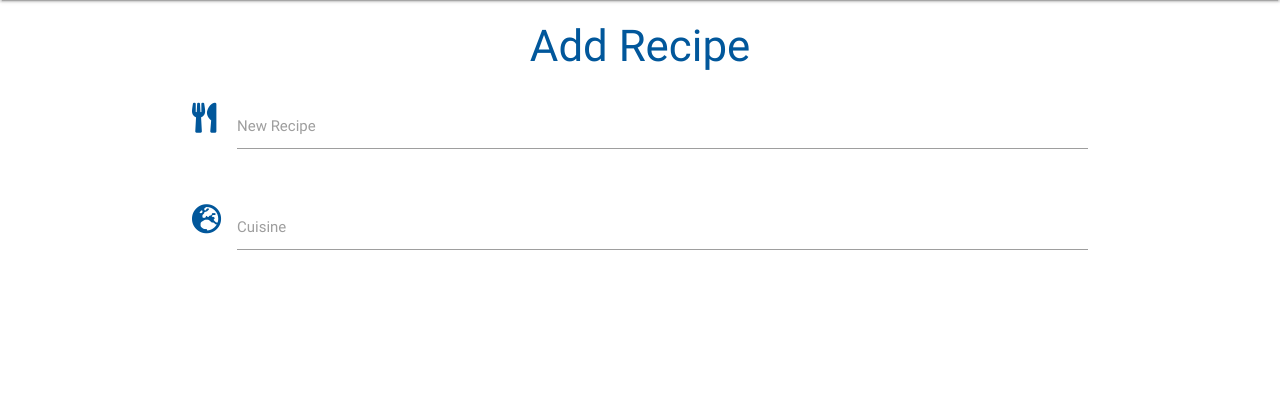
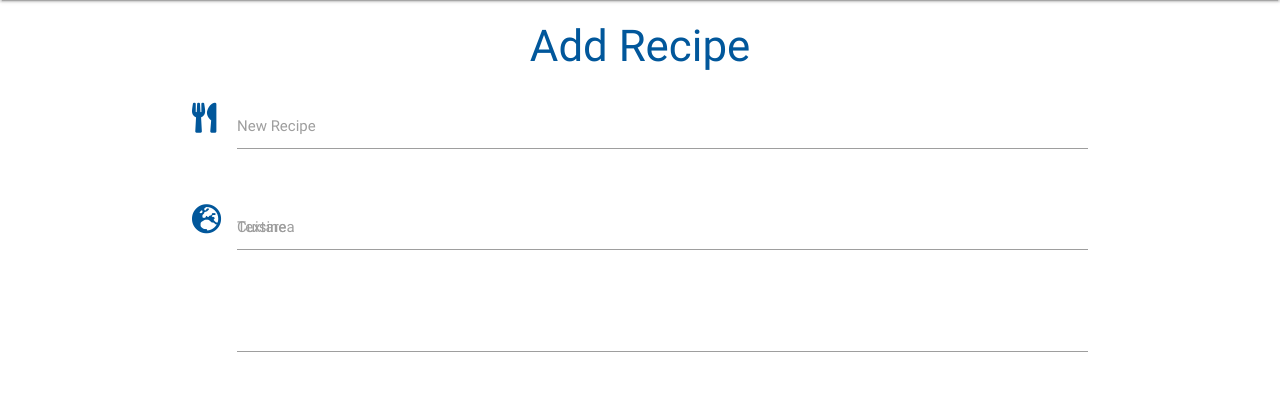
Before and after one commit to mattjboland/ci-milestonethree, a Flask app: page /add_recipe in a window 1280 px wide. Shown: the part 72-469 px from the top of the page. Run offline with Flask 2, Linux system fonts and the light colour scheme; some libraries are stand-ins or nearby versions.

```diff
--- a/templates/add_recipe.html
+++ b/templates/add_recipe.html
@@ -9,7 +9,8 @@
             <div class="row">
                 <div class="input-field col s12">
                     <i class="fas fa-utensils prefix light-blue-text text-darken-4"></i>
-                    <input id="recipe_name" type="text" class="validate" />
+                    <input id="recipe_name" name="recipe_name" minlength="5" maxlength="50"
+                        type="text" class="validate" required>
                     <label for="recipe_name">New Recipe</label>
                 </div>
             </div>
@@ -18,6 +19,8 @@
                     <i class="fas fa-globe-europe prefix light-blue-text text-darken-4"></i>
                     <input id="icon_telephone" type="tel" class="validate" />
                     <label for="icon_telephone">Cuisine</label>
+                    <textarea id="textarea1" class="materialize-textarea validate" required></textarea>
+                    <label for="textarea1">Textarea</label>
                 </div>
             </div>
         </form>
```
